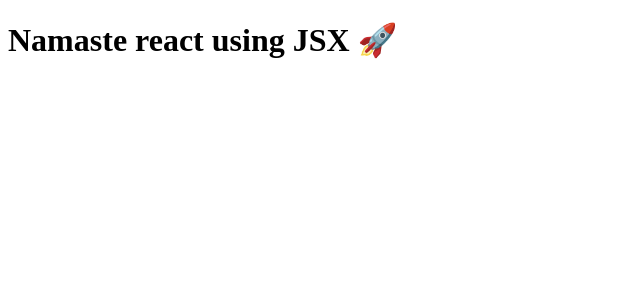
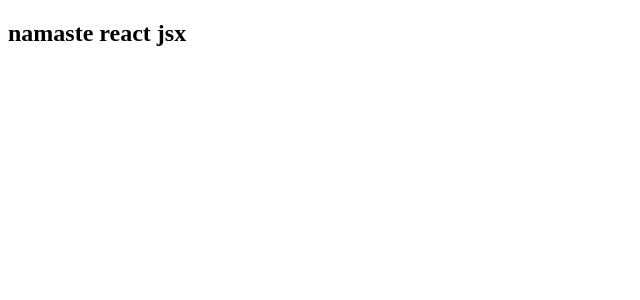
Before and after one commit to chandan317/namaste, a React (Vite) app: page / in a window 1280 px wide. Shown: the top 300 px of the page, without its empty margins (0-640 px from the left). Built offline with nearby package versions, Linux system fonts and the light colour scheme.

Commit message:
jsx className

```diff
--- a/App.js
+++ b/App.js
@@ -56,20 +56,26 @@
 
 // root.render(parent);
 import React from "react";
-import ReactDOM from "react-dom";
+import ReactDOM from "react-dom/client";
 
 // core react
 const heading = React.createElement("h1", { id: "hello" }, "namaste react 🚀");
 
-console.log(heading);
+// console.log(heading);
 // root.render(heading);
 
 // jsx --  html like syntax
 
 // jsx(transpiled before it reaches the js) - parcel - babel
 
-const jsxHeading = <h1 id="helll"> Namaste react using JSX 🚀 </h1>;
-console.log(jsxHeading);
+// const jsxHeading = <h1 id="helll"> Namaste react using JSX 🚀 </h1>;
+// console.log(jsxHeading);
 
+const jsx = (
+  <h2 className="ro" tabIndex="2">
+    namaste react jsx
+  </h2>
+);
+console.log(jsx);
 const root = ReactDOM.createRoot(document.getElementById("root"));
-root.render(jsxHeading);
+root.render(jsx);
```
